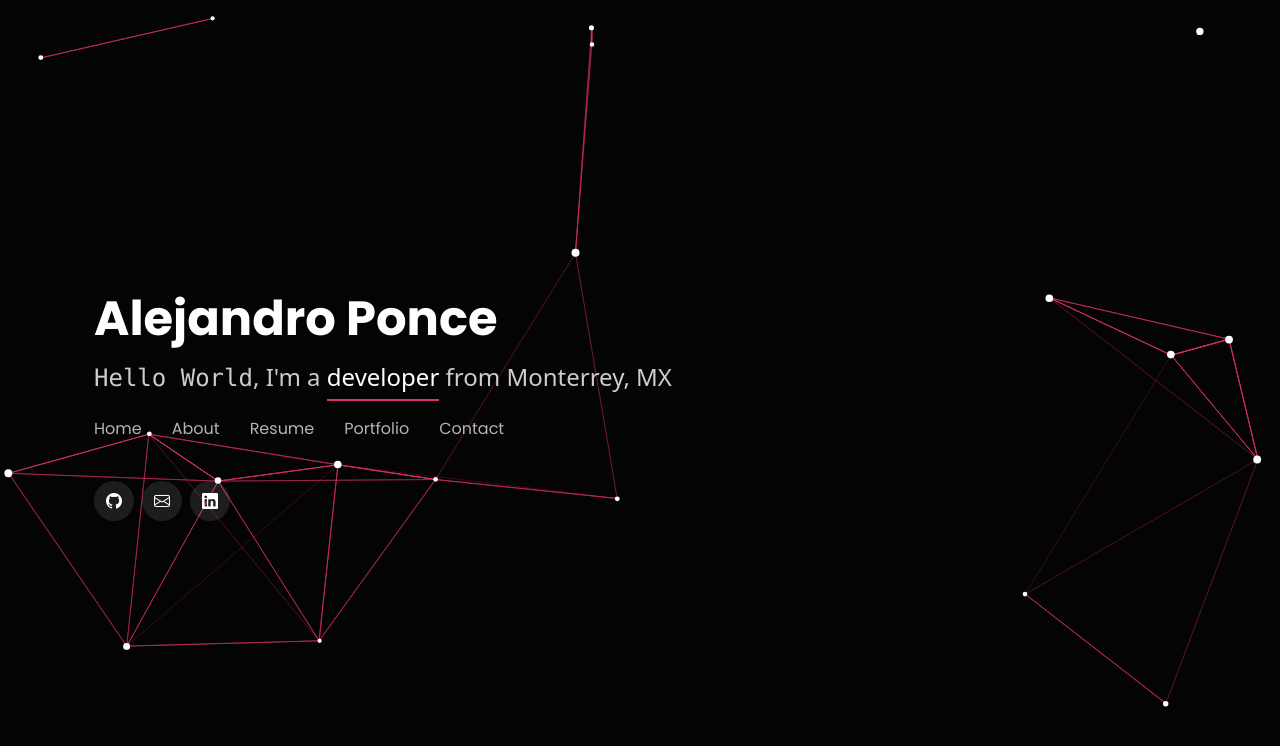
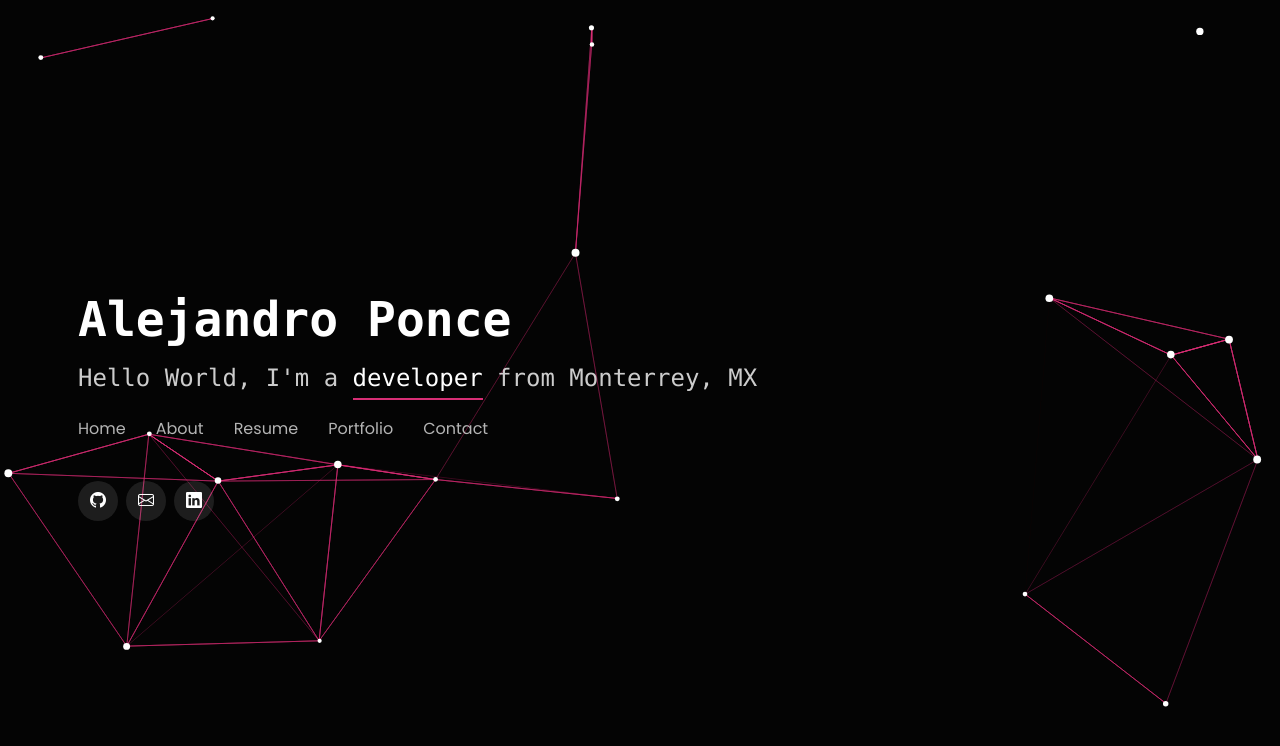
Before and after one commit to josealpma/Portfolio, an Angular app: page / in a window 1280 px wide. Shown: the top 746 px of the page. Built offline with nearby package versions, Linux system fonts and the light colour scheme.

Commit message:
Consolas font

```diff
--- a/angular.json
+++ b/angular.json
@@ -31,6 +31,7 @@
             ],
             "styles": [
               "src/styles.css",
+              "src/fonts.css",
               "src/assets/vendor/remixicon/remixicon.css",
               "node_modules/bootstrap/dist/css/bootstrap.css",
               "node_modules/bootstrap-icons/font/bootstrap-icons.css"
--- a/src/app/Components/Shared/header/header.component.html
+++ b/src/app/Components/Shared/header/header.component.html
@@ -1,19 +1,17 @@
 <header id="header" class="user-select-none">
-    <div id="container" class="container px-4 justify-content-between">
+    <div id="container" class="container px-2 justify-content-between">
 
         <div id="main-title" class="row">
             <div class="col-12 d-flex justify-content-lg-start justify-content-center">
                 <h1 class="text-center mt-3 mr-auto">
                     <a>Alejandro Ponce</a>
                 </h1>
-                <button *ngIf="isVisible" class="navbar-toggler text-light m-2 d-lg-none fs-2 mr-0 " type="button" data-bs-toggle="offcanvas" data-bs-target="#offcanvas" aria-controls="offcanvas">
+                <button *ngIf="isVisible" class="navbar-toggler text-light mx-0 my-2 d-lg-none fs-2 px-0 " type="button" data-bs-toggle="offcanvas" data-bs-target="#offcanvas" aria-controls="offcanvas">
                     <span class="bi bi-list"></span>
                 </button>
             </div>
 
         </div>
-
-
 
         <h2 class="text-lg-start text-center mb-4"><span id="HelloWorld">Hello World</span>, I'm a <span role="button" class="highlight" (click)="fnTapme()" title="Tap me" data-bs-toggle="tooltip" data-bs-placement="top">developer</span> from Monterrey, MX</h2>
 
--- /dev/null
+++ b/src/fonts.css
@@ -0,0 +1,8 @@
+@font-face {
+    font-family: Consolas;
+    src: url(assets/font/Consolas.ttf) format("opentype");
+}
+
+* {
+    font-family: 'Consolas', 'arial', sans-serif;
+}
```
Also changed, not shown: src/assets/font/Consolas.ttf (added).
